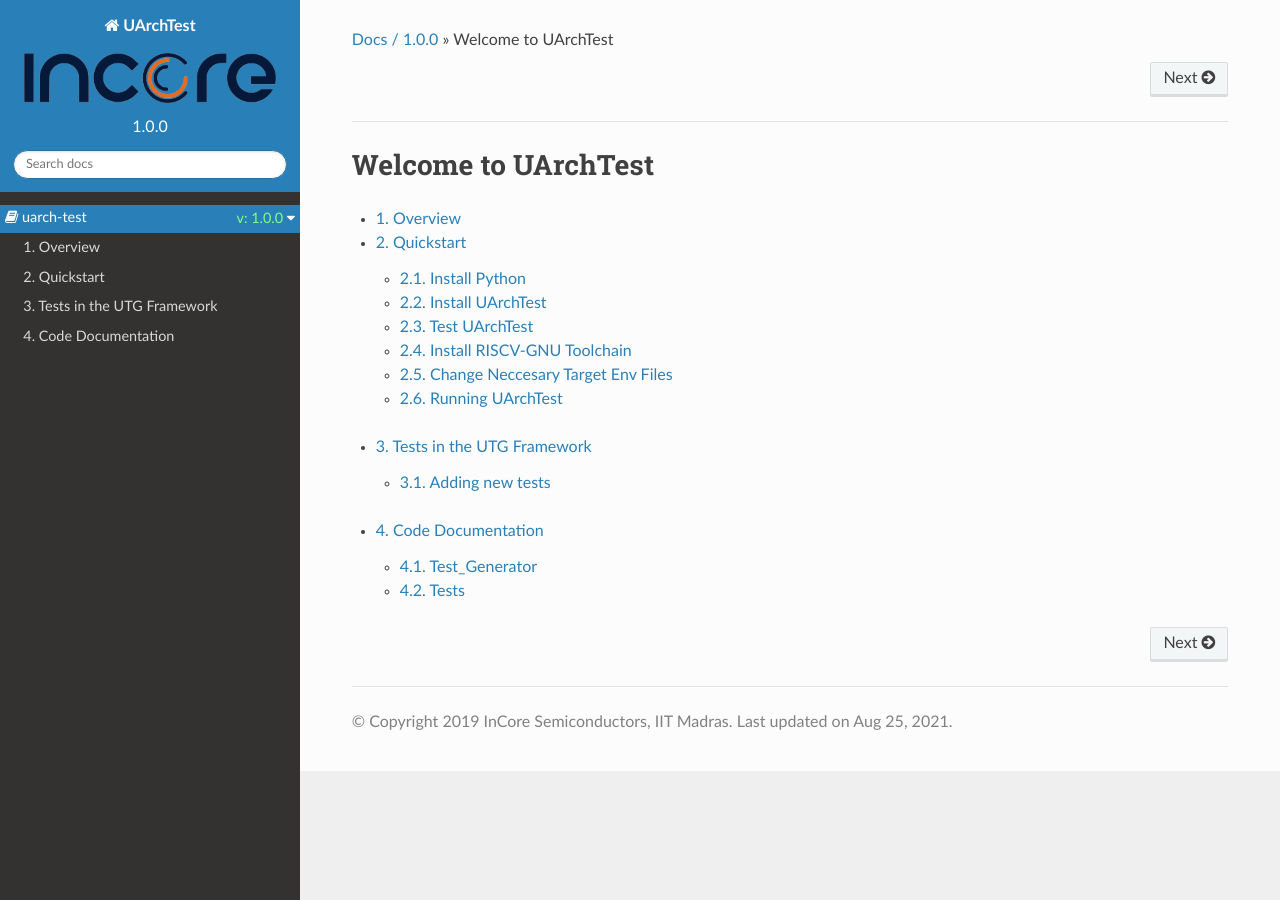
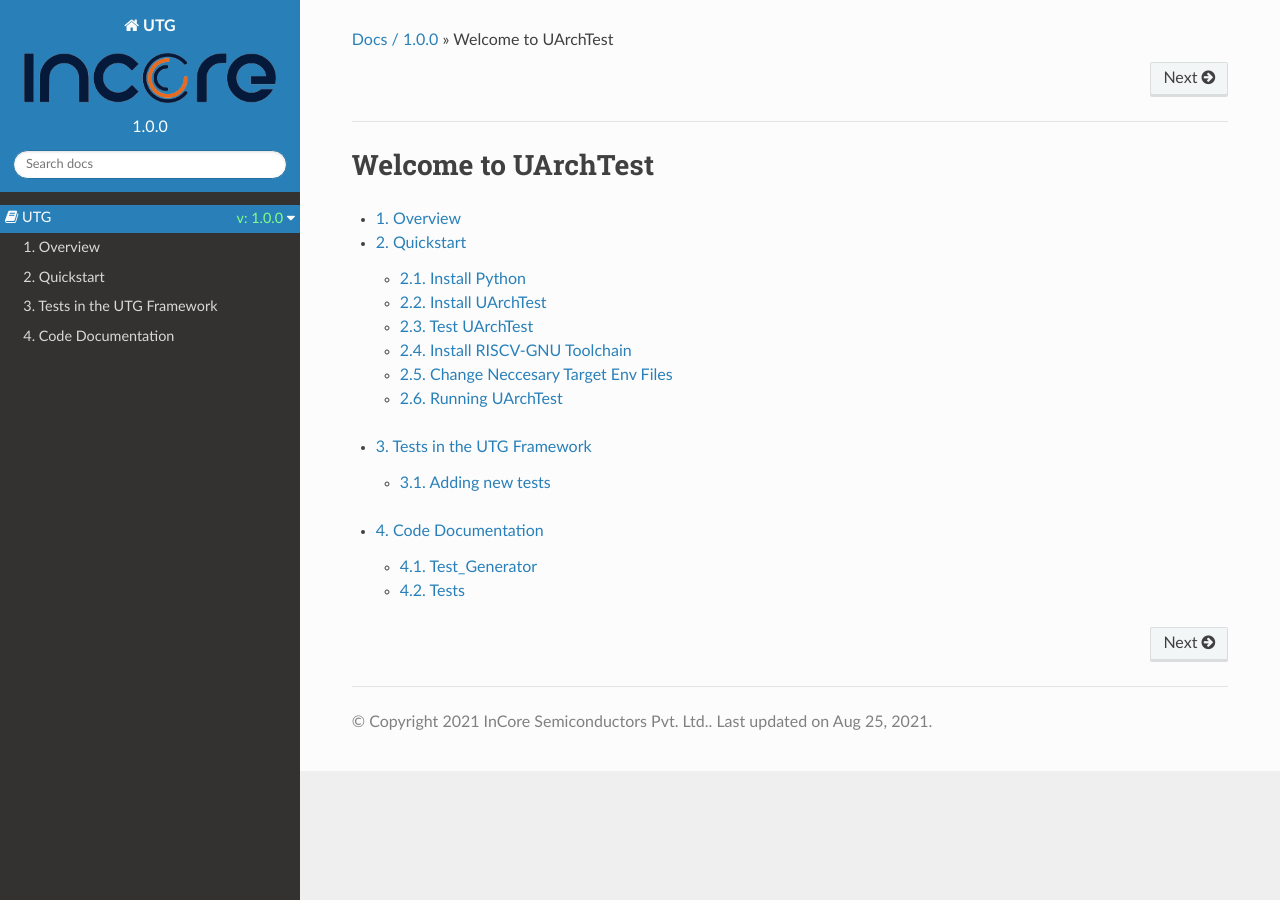
Before and after one commit to incoresemi/uatg, a Sphinx documentation site: the page built from docs/source/index.rst, in a window 1280 px wide. Built offline with Sphinx 7.4.7 and the Read the Docs theme 2.0.0, drawn with Linux system fonts in a browser that asks for light colours; pages that are not in the unit, such as notebooks, are missing from menus.

Commit message:
rename to UTG

```diff
--- a/docs/source/_templates/versions.html
+++ b/docs/source/_templates/versions.html
@@ -1,7 +1,7 @@
 {# Add rst-badge after rst-versions for small badge style. #}
   <div class="rst-versions" data-toggle="rst-versions" role="note" aria-label="versions">
     <span class="rst-current-version" data-toggle="rst-current-version">
-      <span class="fa fa-book"> uarch-test </span>
+      <span class="fa fa-book"> UTG </span>
       v: {{ current_version }}
       <span class="fa fa-caret-down"></span>
     </span>
--- a/docs/source/conf.py
+++ b/docs/source/conf.py
@@ -25,8 +25,8 @@
 sys.path.insert(0, os.path.abspath('../..'))
 sys.setrecursionlimit(1500)
 
-project = u'UArchTest'
-copyright = '2019 InCore Semiconductors, IIT Madras'
+project = u'UTG'
+copyright = '2021 InCore Semiconductors Pvt. Ltd.'
 author = 'InCore Semiconductors Pvt. Ltd.'
 
 # The short X.Y version
@@ -164,7 +164,7 @@
 
 
 # Output file base name for HTML help builder.
-htmlhelp_basename = 'UArchTestsdoc'
+htmlhelp_basename = 'UTGdoc'
 
 
 # -- Options for LaTeX output ------------------------------------------------
@@ -375,7 +375,7 @@
 # (source start file, target name, title,
 #  author, documentclass [howto, manual, or own class]).
 latex_documents = [
-    (master_doc, 'UArchTests.tex', 'InCore Micro-Architectural Test Framework Documentation',
+    (master_doc, 'UTG.tex', 'InCore Micro-Architectural Test Framework Documentation',
      'InCore Semiconductors Pvt. Ltd.', 'manual'),
 ]
 
@@ -399,8 +399,8 @@
 # (source start file, target name, title, author,
 #  dir menu entry, description, category)
 texinfo_documents = [
-    (master_doc, 'UArchTests', 'InCore Micro-Architectural Test Framework Documentation',
-     author, 'UArchTests', 'One line description of project.',
+    (master_doc, 'UTG', 'InCore Micro-Architectural Test Framework Documentation',
+     author, 'UTG', 'One line description of project.',
      'Miscellaneous'),
 ]
 
```
